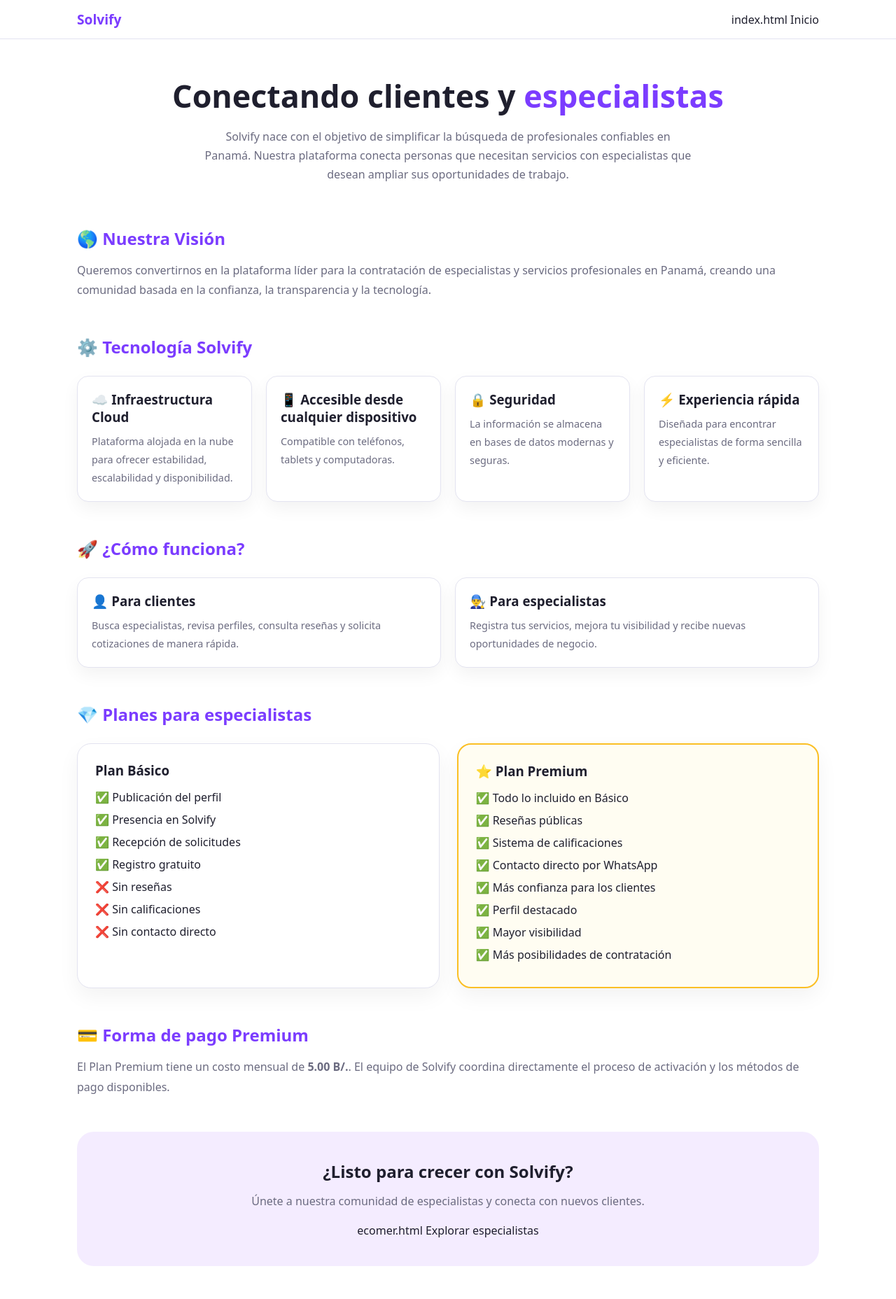
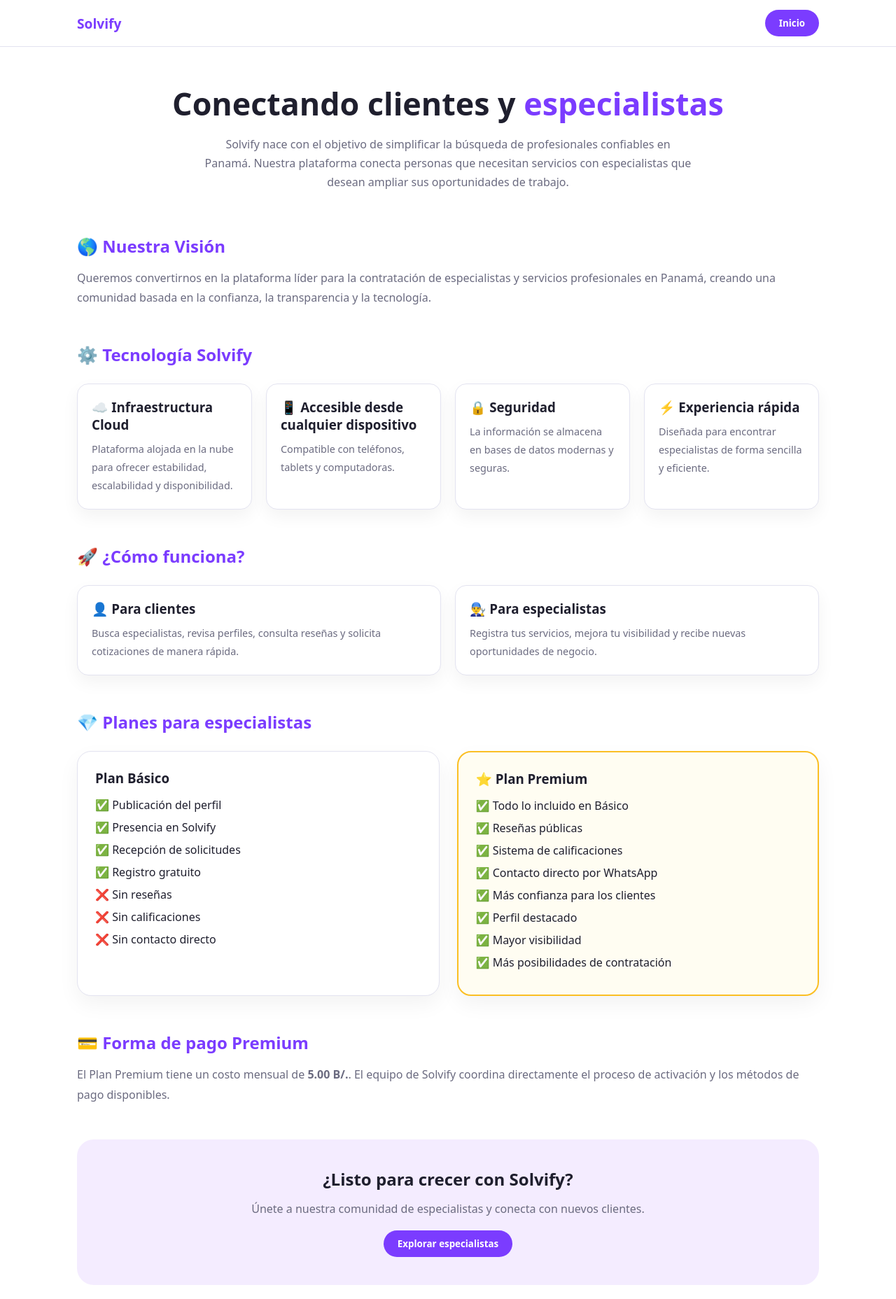
Before and after one commit to siapsa/solvifyco, a plain HTML site: page nosotros.html in a window 1280 px wide. Shown: the top 1856 px of the page at 70% size. Drawn offline with Linux system fonts and the light colour scheme.

Commit message:
Update nosotros.html

```diff
--- a/nosotros.html
+++ b/nosotros.html
@@ -206,10 +206,8 @@ header{
     <div class="logo">
       Solvify
     </div>
+<button class="btn-primary" onclick="window.location.href='index.html'">Inicio</button>
 
-    index.html
-      Inicio
-    </button>
 
   </div>
 
@@ -380,11 +378,8 @@ header{
       Únete a nuestra comunidad de especialistas y conecta con nuevos clientes.
     </p>
 
-    ecomer.html
+<button class="btn-primary" onclick="window.location.href='ecomer.html'">Explorar especialistas</button>
 
-      Explorar especialistas
-
-    </button>
 
   </section>
 
```
